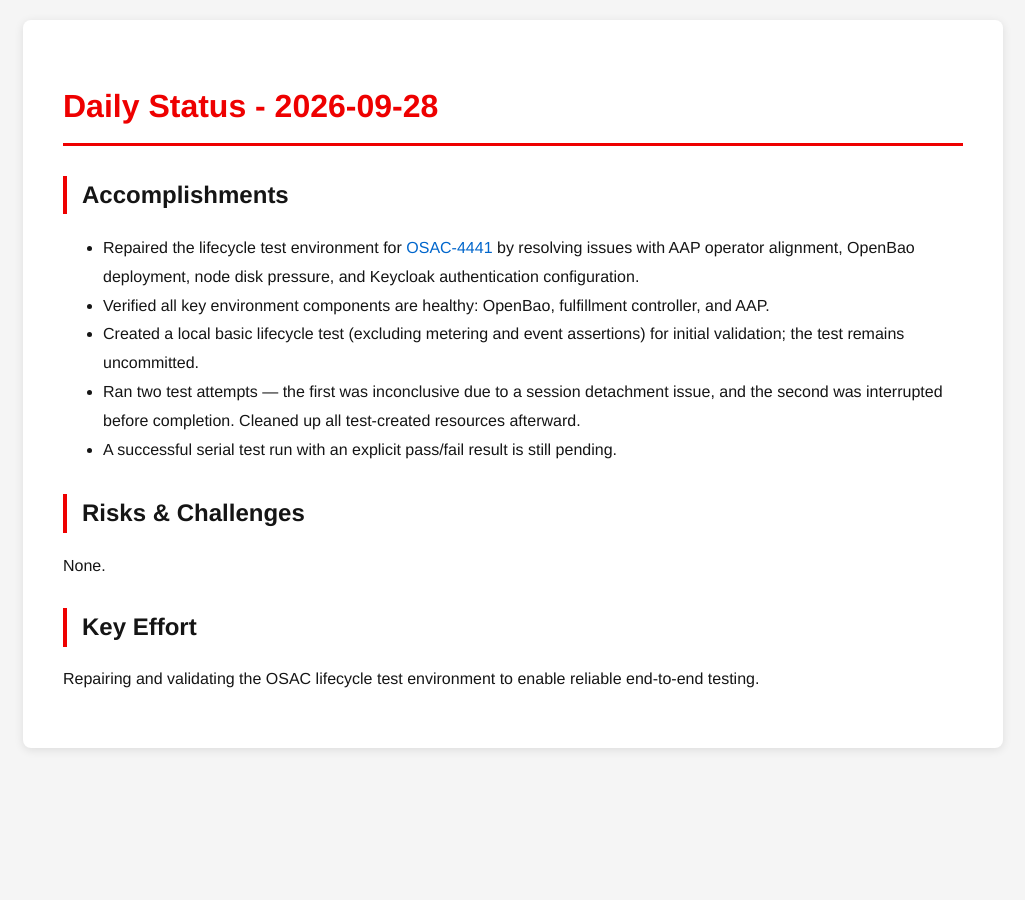
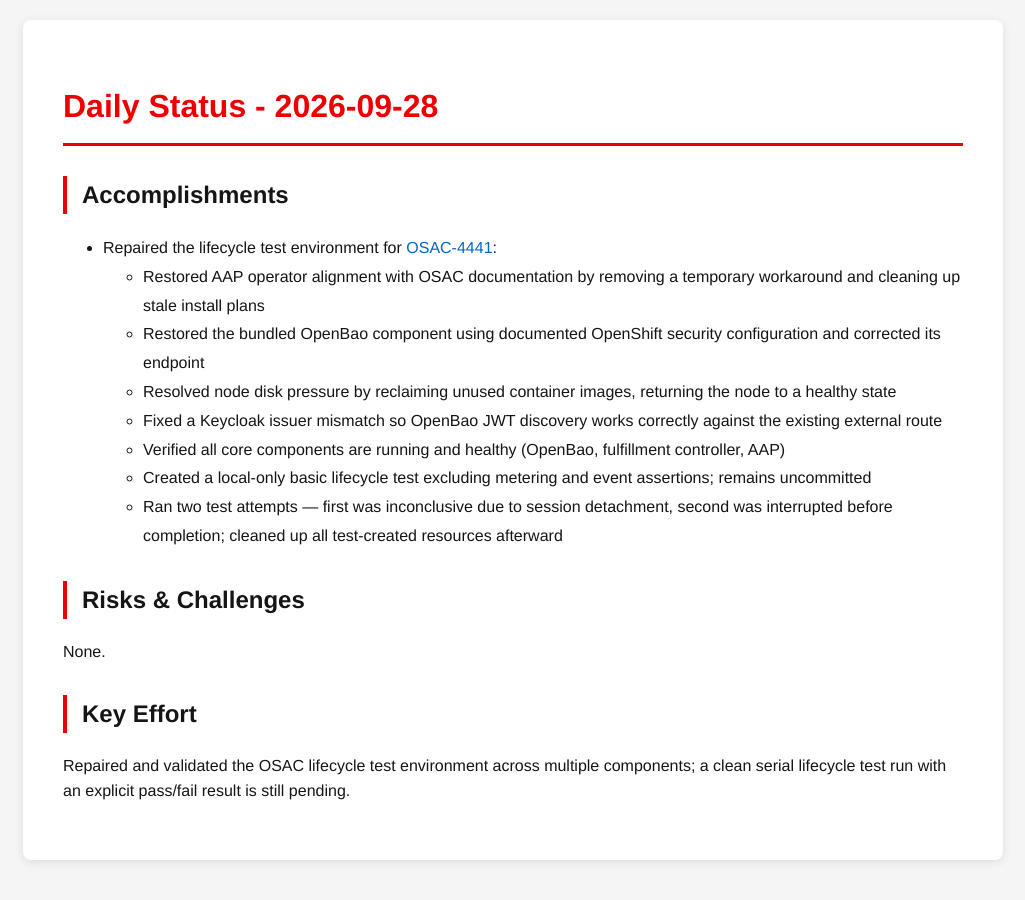
Before and after one commit to tzvatot/daily-status, a Jekyll site: the page built from 2026-09-28.md, in a window 1280 px wide. Shown: the whole page, without its empty margins (127-1152 px from the left). Built offline with Jekyll 4.4.1, drawn with Linux system fonts in a browser that asks for light colours.

Commit message:
Daily status update - 2026-09-28

```diff
--- a/2026-09-28.md
+++ b/2026-09-28.md
@@ -7,14 +7,17 @@ date: 2026-09-28
 # Daily Status - 2026-09-28
 
 ## Accomplishments
-- Repaired the lifecycle test environment for [OSAC-4441](https://redhat.atlassian.net/browse/OSAC-4441) by resolving issues with AAP operator alignment, OpenBao deployment, node disk pressure, and Keycloak authentication configuration.
-- Verified all key environment components are healthy: OpenBao, fulfillment controller, and AAP.
-- Created a local basic lifecycle test (excluding metering and event assertions) for initial validation; the test remains uncommitted.
-- Ran two test attempts — the first was inconclusive due to a session detachment issue, and the second was interrupted before completion. Cleaned up all test-created resources afterward.
-- A successful serial test run with an explicit pass/fail result is still pending.
+- Repaired the lifecycle test environment for [OSAC-4441](https://redhat.atlassian.net/browse/OSAC-4441):
+  - Restored AAP operator alignment with OSAC documentation by removing a temporary workaround and cleaning up stale install plans
+  - Restored the bundled OpenBao component using documented OpenShift security configuration and corrected its endpoint
+  - Resolved node disk pressure by reclaiming unused container images, returning the node to a healthy state
+  - Fixed a Keycloak issuer mismatch so OpenBao JWT discovery works correctly against the existing external route
+  - Verified all core components are running and healthy (OpenBao, fulfillment controller, AAP)
+  - Created a local-only basic lifecycle test excluding metering and event assertions; remains uncommitted
+  - Ran two test attempts — first was inconclusive due to session detachment, second was interrupted before completion; cleaned up all test-created resources afterward
 
 ## Risks & Challenges
 None.
 
 ## Key Effort
-Repairing and validating the OSAC lifecycle test environment to enable reliable end-to-end testing.
+Repaired and validated the OSAC lifecycle test environment across multiple components; a clean serial lifecycle test run with an explicit pass/fail result is still pending.
```
